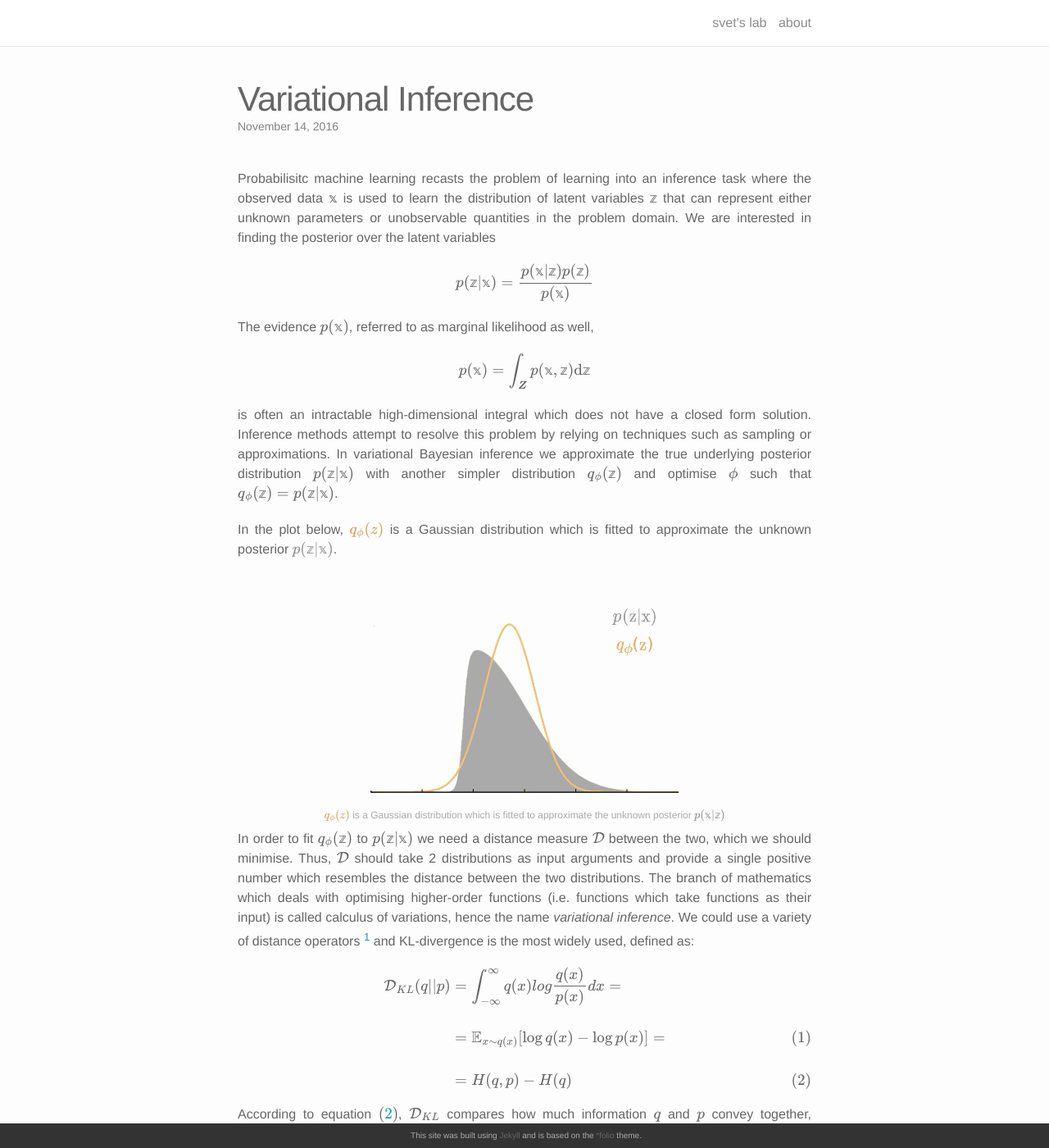
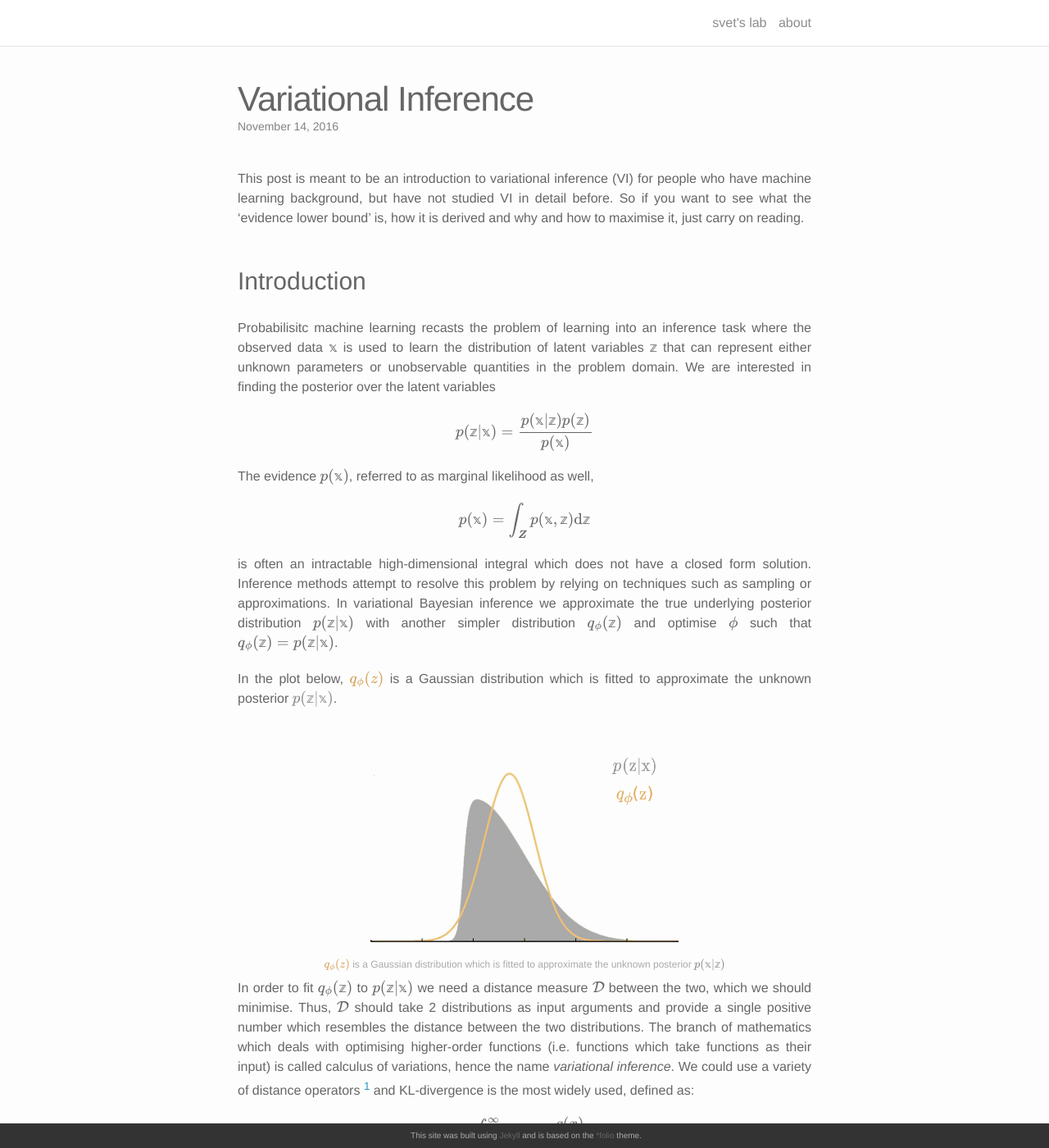
Before and after one commit to svepe/svepe.github.io, a Jekyll site: the page built from _lablogs/variational_inference.md, in a window 1280 px wide and 1400 px high. Shown: the whole window at 82% size. Built offline with Jekyll 4.4.1, drawn with Linux system fonts in a browser that asks for light colours; nearby versions of some CDN libraries; formulas are drawn with MathJax 3.

Commit message:
Add introduction

```diff
--- a/_lablogs/variational_inference.md
+++ b/_lablogs/variational_inference.md
@@ -6,6 +6,12 @@ topic: inference
 img: /img/vi-intro.png
 ---
 
+This post is meant to be an introduction to variational inference (VI) for
+people who have machine learning background, but have not studied VI in detail
+before. So if you want to see what the 'evidence lower bound' is, how it is
+derived and why and how to maximise it, just carry on reading.
+
+### Introduction
 Probabilisitc machine learning recasts the problem of learning into an inference
 task where the observed data $\mathbb{x}$ is used to learn the distribution of
 latent variables $\mathbb{z}$ that can represent either unknown parameters or
--- a/_sass/_layout.scss
+++ b/_sass/_layout.scss
@@ -74,7 +74,7 @@
   }
 
   h2 {
-    font-size: 25px;
+    font-size: 35px;
     text-align: left;
   }
 }
```
